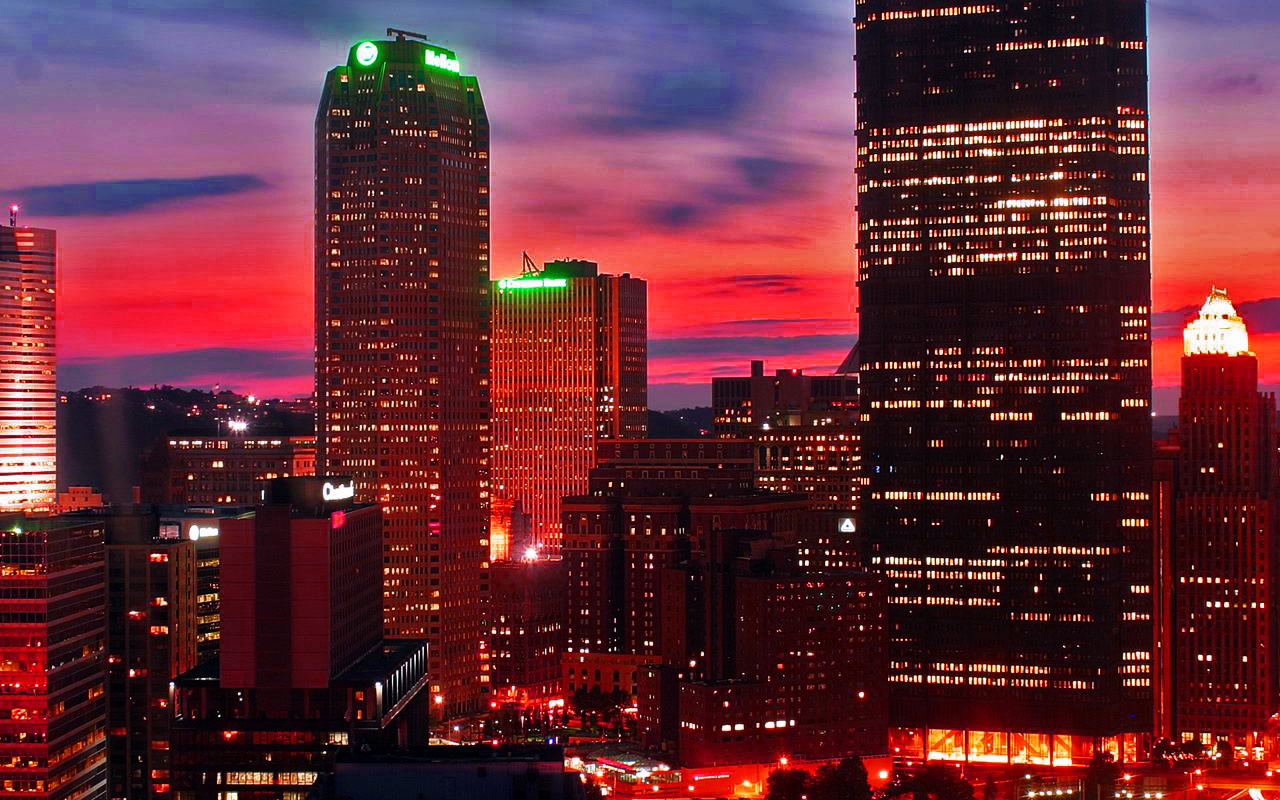
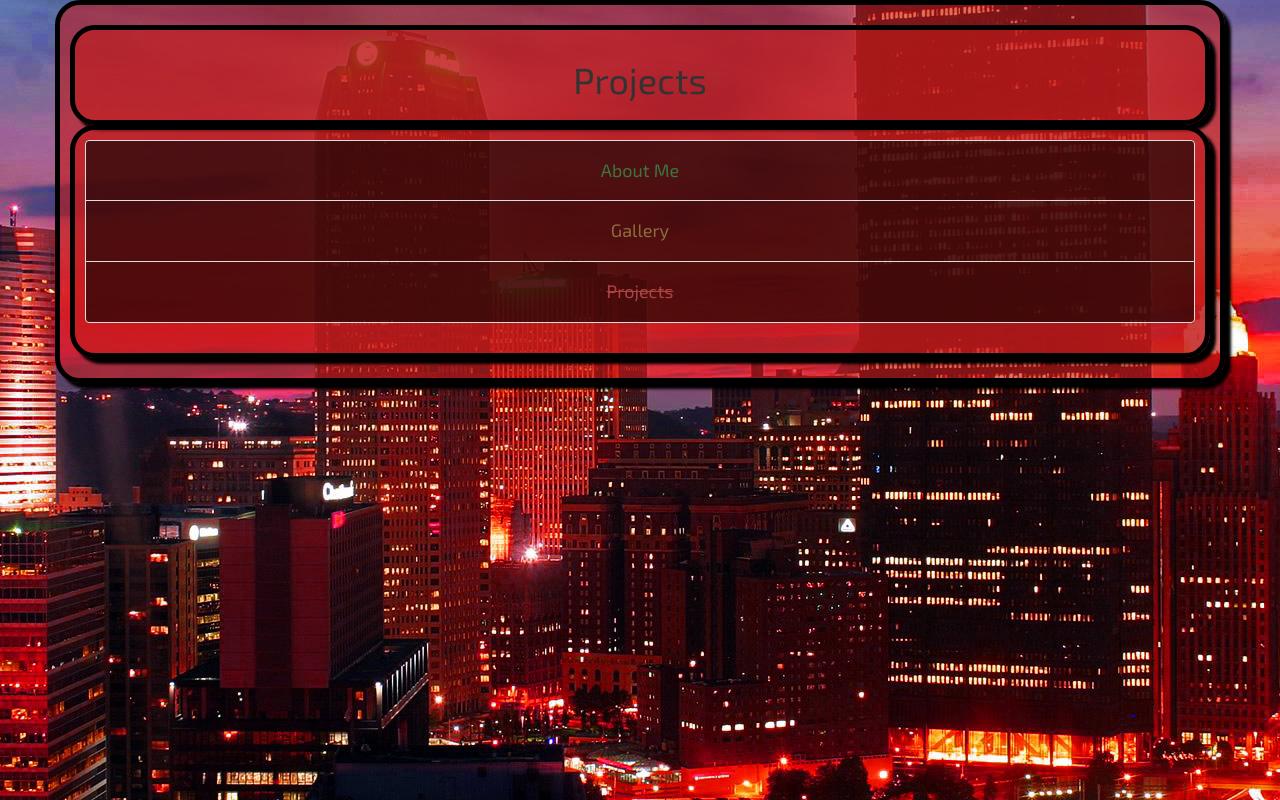
Before and after one commit to SurvivorAce/Portfolio-2, a plain HTML site: page projects.html in a window 1280 px wide. Drawn offline with Linux system fonts and the light colour scheme.

Commit message:
no message

```diff
--- a/css/main.css
+++ b/css/main.css
@@ -15,6 +15,10 @@ div {
 
 h1{
 	text-align: center;
+}
+
+@media screen and(max-width:320px){
+
 }
 
 .container {
--- a/css/secondary.css
+++ b/css/secondary.css
@@ -8,7 +8,7 @@ div {
 	border-radius: 25px;
 	padding: 10px;
 	border-color: black;
-	background-color: rgba(24, 28, 222, 0.6);
+	background-color: rgba(24, 28, 222, 0.3);
 	box-shadow: 6px 6px 3px black;
 	font-family: 'Exo 2', sans-serif;
 }
--- a/projects.html
+++ b/projects.html
@@ -8,6 +8,19 @@
 	<title>Andersenpai~</title>
 </head>
 <body>
-
+	<div class="container">
+		<div class="row">
+			<div class="col-md-12">
+				<h1>Projects</h1>
+			</div>
+			<div class="col-md-12">
+				<nav class="list-group">
+					<a class="list-group-item list-group-item-success" href="index.html"><h4 class="text">About Me</h4></a>
+					<a class="list-group-item list-group-item-warning" href="gallery.html"><h4 class="text">Gallery</h4></a>
+					<a class="list-group-item list-group-item-danger" href="projects.html"><h4 class="text1">Projects</h4></a>
+				</nav>
+			</div>
+		</div>
+	</div>
 </body>
 </html>
```
